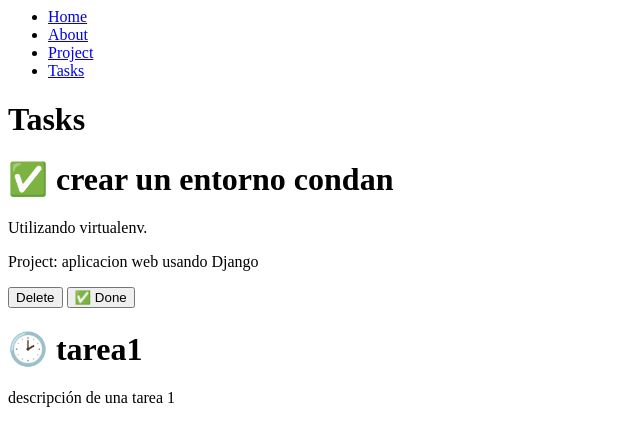
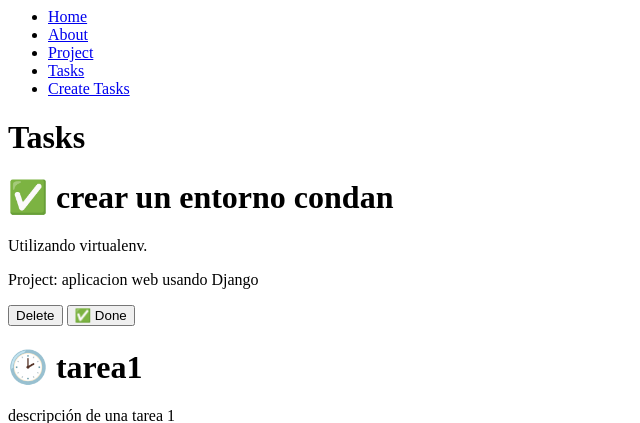
Before and after one commit to Edd0-8/API-PythonDjango-BasicCRUDSystem, a Django app: page /tasks/ in a window 1280 px wide. Shown: the top 423 px of the page, without its empty margins (0-640 px from the left). Run offline with Django 5.2, Linux system fonts and the light colour scheme; data comes from the database, SQL or seed files in the repository.

Commit message:
forms.py y Create_tasks agregado

```diff
--- /dev/null
+++ b/myapp/forms.py
@@ -0,0 +1,5 @@
+from django import forms
+
+class CreateNewTask(forms.Form):
+    title = forms.CharField(label="Titulo de tarea", max_length=200)
+    description = forms.Textarea()
--- a/myapp/templates/about.html
+++ b/myapp/templates/about.html
@@ -3,7 +3,7 @@
 {% block content %}
 
 <h1>About</h1>
-<p>Lorem ipsum dolor sit amet consectetur adipisicing elit. Est dignissimos ipsum repudiandae aut, aliquid aperiam sint alias ullam inventore, quod fugiat amet voluptates, iste quis commodi accusantium? Voluptatum illum ad fuga necessitatibus, maxime iste porro doloribus dolores sit temporibus excepturi mollitia assumenda repellat dolor ullam, nesciunt alias aspernatur sint omnis? Tempore nesciunt commodi cupiditate laborum expedita, molestiae consectetur illum? Veritatis magnam veniam voluptates optio ratione! Enim quis maxime placeat provident, quibusdam quo explicabo aperiam nulla quos inventore voluptatibus et accusamus repudiandae laborum itaque odit doloremque, incidunt molestiae eum nam fugit minima maiores velit aspernatur? Facilis dolores magni vero nobis tenetur?</p>
+<p>Lorem ipsum dolor sit amet consectetur adipisicing elit. Est dignissimos ipsum repudiandae aut, aliquid aperiam sint alias ullam inventore, quod fugiat amet voluptates, iste quis commodi accusantium? Voluptatum illum ad fuga necessitatibus, maxime iste porro doloribus dolores sit temporibus excepturi mollitia assumenda repellat dolor ullam, nesciunt alias aspernatur sint omnis? Tempore nesciunt commodi cupiditate laborum expedita, molestiae consectetur illum? Veritatis magnam veniam voluptates optio ratione! Enim quis maxime placeat provident, quibusdam quo explicabo aperiam nulla quos inventore voluptatibus et accusamus repudiandae laborum itaque odit doloremque, incidunt molestiae eum nam sfugit minima maiores velit aspernatur? Facilis dolores magni vero nobis tenetur?</p>
 
 <p>Website created by {{ username }}</p>
 
--- a/myapp/templates/layouts/base.html
+++ b/myapp/templates/layouts/base.html
@@ -12,6 +12,9 @@
         <li>
             <a href="/tasks">Tasks</a>
         </li>
+        <li>
+            <a href="/create_tasks">Create Tasks</a>
+        </li>
     </ul>
 </nav>
 
--- a/myapp/urls.py
+++ b/myapp/urls.py
@@ -8,5 +8,6 @@ urlpatterns = [
     path('hello/<str:username>', views.hello),
     path('projects/', views.projects),
     path('tasks/', views.tasks),
+    path('create_tasks/', views.create_tasks),
 
 ]
--- a/myapp/views.py
+++ b/myapp/views.py
@@ -2,6 +2,7 @@ from django.shortcuts import render
 from django.http import HttpResponse, JsonResponse
 from .models import Project, Task
 from django.shortcuts import get_object_or_404, render
+from .forms import CreateNewTask
 
 # Create your views here.
 def index(request):
@@ -32,3 +33,8 @@ def tasks(request):
     return render(request, 'tasks.html', {
         'tasks':tasks
     })
+
+def create_tasks(request):
+    return render(request, 'create_tasks.html', {
+        'form': CreateNewTask()
+    })
```
Also changed, not shown: myapp/templates/create_tasks.html (added, +8 -0 lines).
